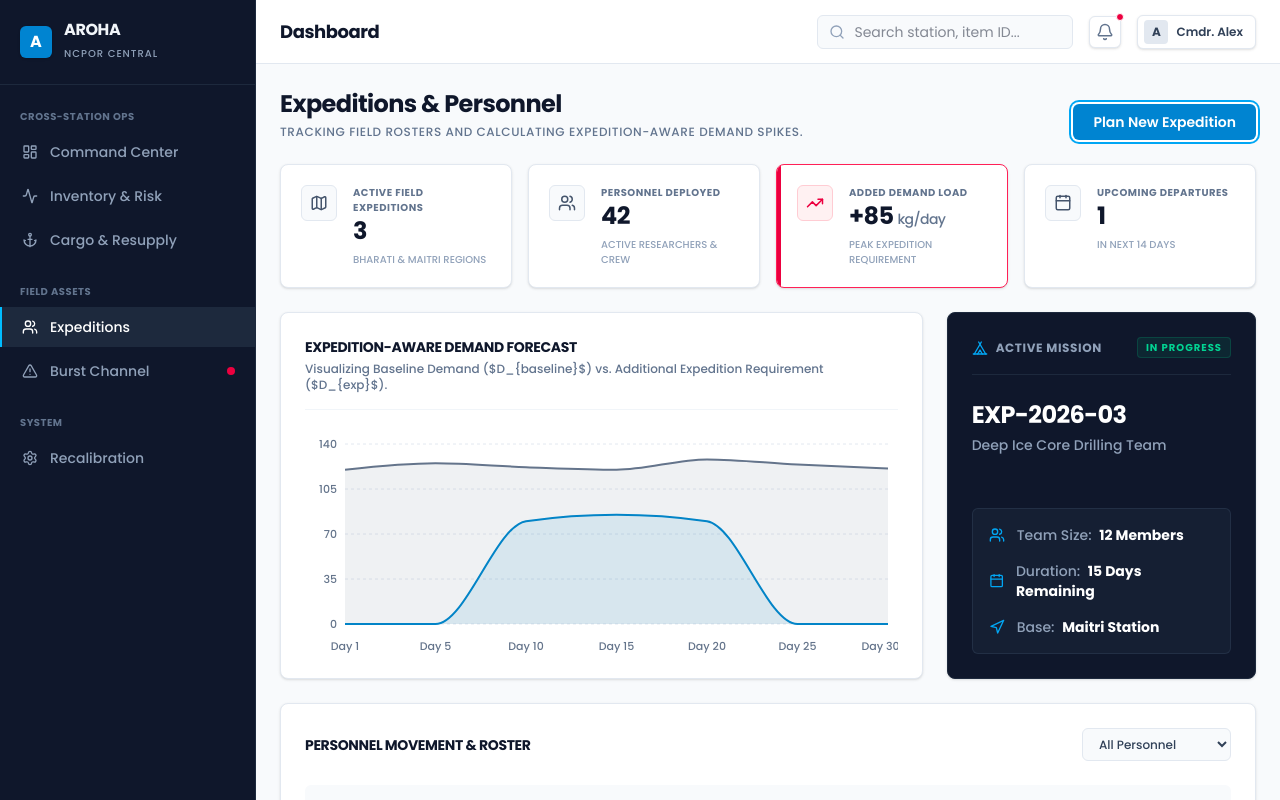
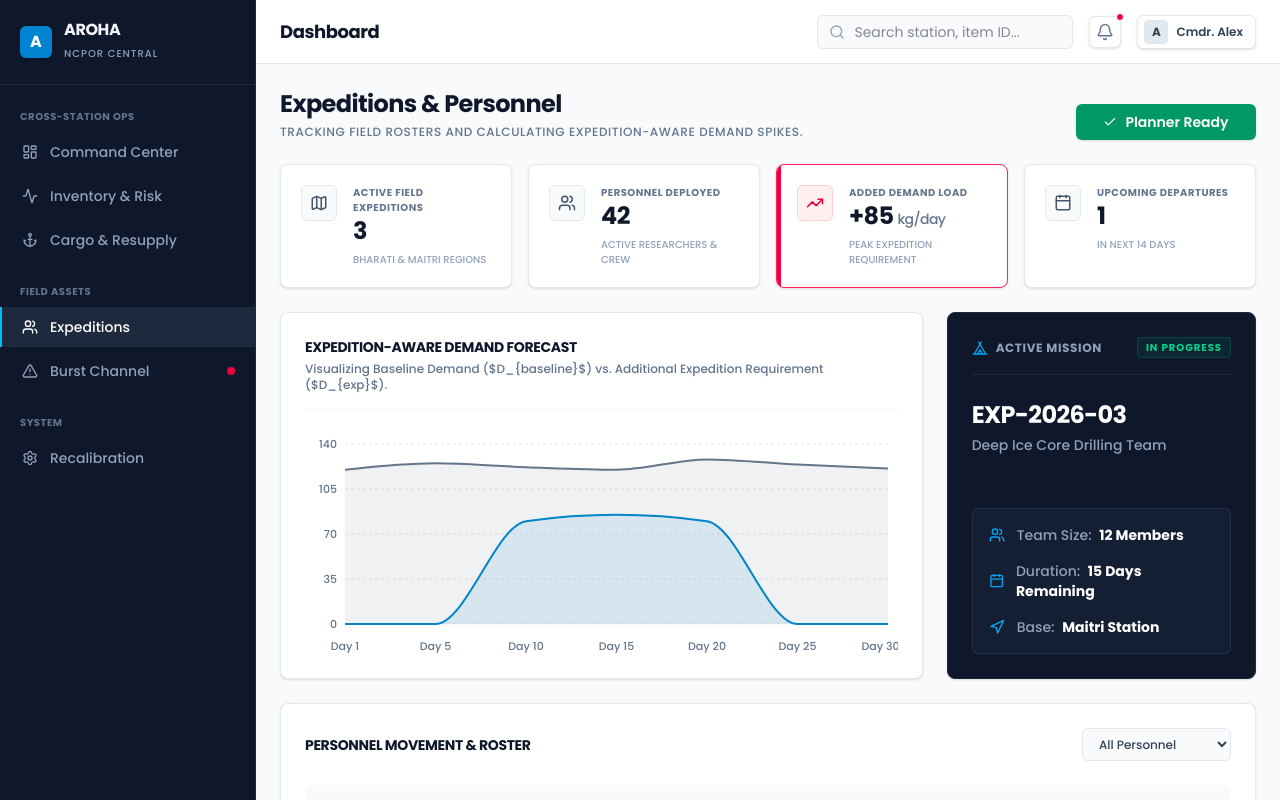
Before and after one commit to BhadriPrabhu/sih_aroha, a React (Vite) app in the folder aroha_command_center/: page /expeditions in a window 1280 px wide. Both pictures are taken after a click on the button "Plan New Expedition". Built offline with nearby package versions, Linux system fonts and the light colour scheme.

Commit message:
feat: add expedition planning feedback state

```diff
--- a/aroha_command_center/src/pages/ExpeditionsPersonnel.jsx
+++ b/aroha_command_center/src/pages/ExpeditionsPersonnel.jsx
@@ -1,7 +1,7 @@
-import React from 'react';
+import React, { useState } from 'react';
 import DashboardLayout from '../components/layout/DashboardLayout';
 import { AreaChart, Area, XAxis, YAxis, CartesianGrid, Tooltip, ResponsiveContainer } from 'recharts';
-import { Users, Map, Tent, Calendar, TrendingUp, Navigation, UserCheck } from 'lucide-react';
+import { Users, Map, Tent, Calendar, TrendingUp, Navigation, UserCheck, Loader2, Check } from 'lucide-react';
 
 // Mock data: Visualizing D_total = D_baseline + D_exp (from the ML doc)
 const demandImpactData = [
@@ -15,6 +15,18 @@ const demandImpactData = [
 ];
 
 export default function ExpeditionsPersonnel() {
+
+    const [planState, setPlanState] = useState('idle');
+
+    const handlePlanExpedition = () => {
+        if (planState === 'running') return;
+        setPlanState('running');
+        setTimeout(() => {
+            setPlanState('success');
+            setTimeout(() => setPlanState('idle'), 3000);
+        }, 1200);
+    };
+
     return (
         <DashboardLayout>
             <div className="max-w-[1400px] mx-auto">
@@ -25,8 +37,17 @@ export default function ExpeditionsPersonnel() {
                         <h1 className="text-2xl font-bold text-slate-900 tracking-tight mb-1">Expeditions & Personnel</h1>
                         <p className="text-xs font-medium text-slate-500 uppercase tracking-wider">Tracking field rosters and calculating expedition-aware demand spikes.</p>
                     </div>
-                    <button className="bg-sky-600 text-white px-5 py-2 rounded-md text-sm font-semibold shadow-sm hover:bg-sky-700 transition-colors focus:outline-none focus:ring-2 focus:ring-sky-500 focus:ring-offset-2">
-                        Plan New Expedition
+                    <button
+                        onClick={handlePlanExpedition}
+                        disabled={planState === 'running'}
+                        className={`px-5 py-2 rounded-md text-sm font-semibold shadow-sm transition-colors focus:outline-none focus:ring-2 focus:ring-offset-2 flex items-center justify-center min-w-[180px] ${planState === 'running' ? 'bg-slate-200 text-slate-500 cursor-not-allowed' :
+                                planState === 'success' ? 'bg-emerald-600 text-white focus:ring-emerald-500' :
+                                    'bg-sky-600 text-white hover:bg-sky-700 focus:ring-sky-500'
+                            }`}
+                    >
+                        {planState === 'idle' && 'Plan New Expedition'}
+                        {planState === 'running' && <><Loader2 size={14} className="animate-spin mr-2" /> Initializing...</>}
+                        {planState === 'success' && <><Check size={14} className="mr-2" /> Planner Ready</>}
                     </button>
                 </div>
 
```
